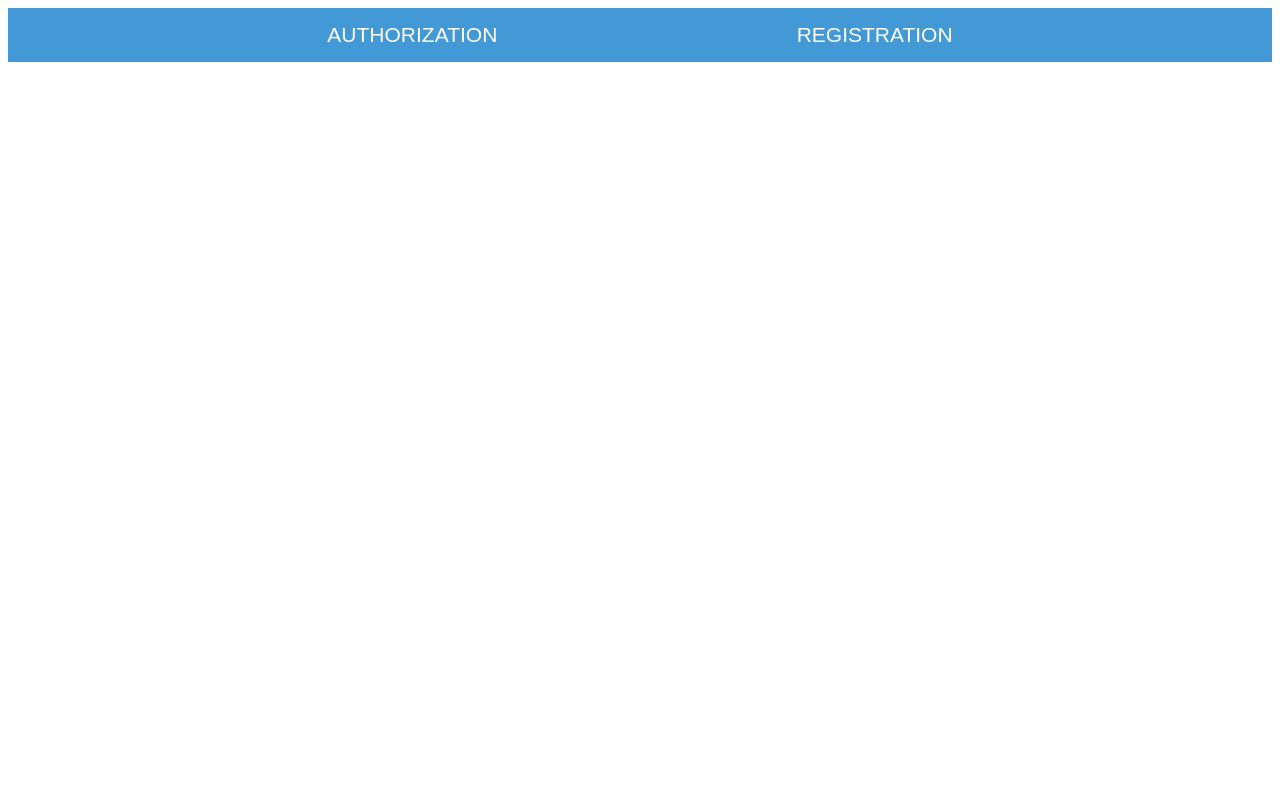
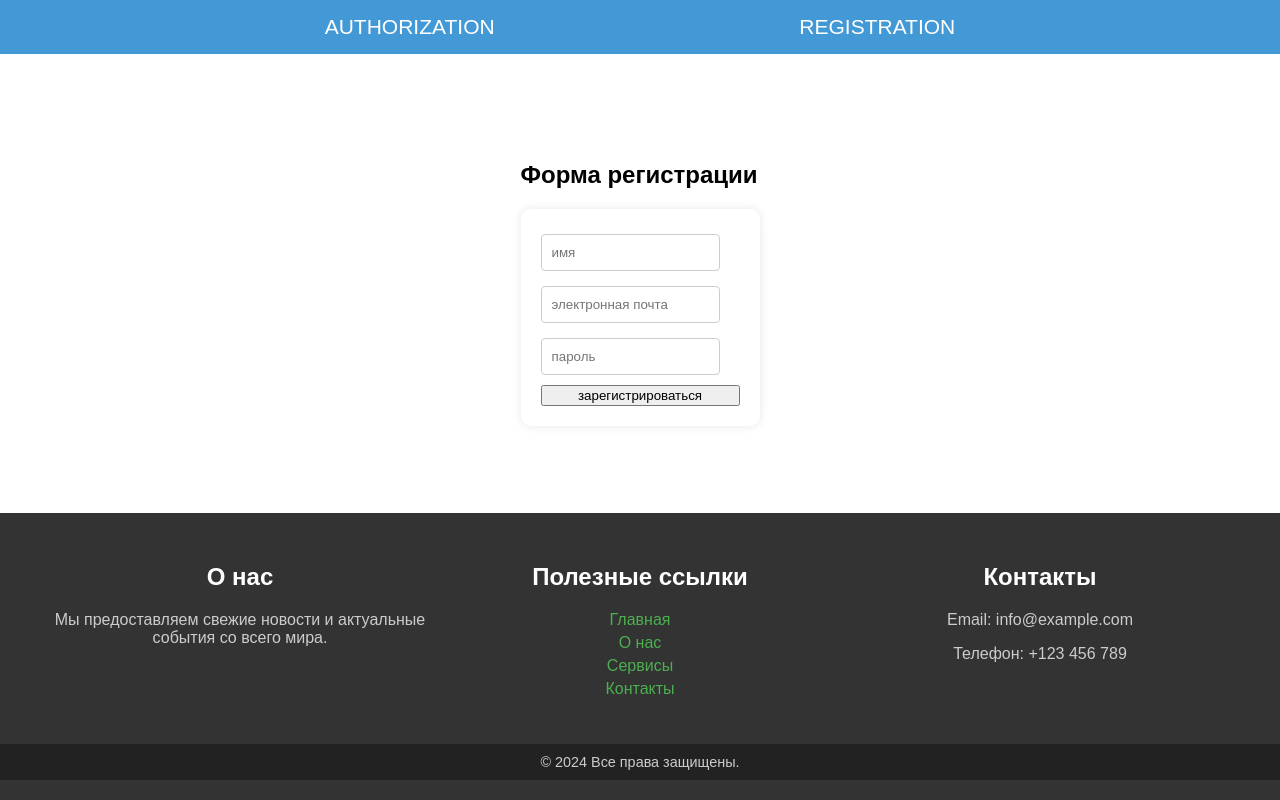
Before and after one commit to burberryonn/searchProject2, a React (Vite) app in the folder client/: page /registration in a window 1280 px wide. Before the commit this address led to /. Built offline with nearby package versions, Linux system fonts and the light colour scheme; no server answers.

Commit message:
mission complete

```diff
--- a/client/src/app/App.css
+++ b/client/src/app/App.css
@@ -1,17 +1,31 @@
-/* App.css */
+body, html {
+  margin: 0;
+  padding: 0;
+  height: 100%;
+  font-family: Arial, sans-serif;
+  display: flex;
+  flex-direction: column;
+}
 
 .App {
-  font-family: Arial, sans-serif;
+  display: flex;
+  flex-direction: column;
+  min-height: 100vh;
+}
+
+.content {
+  flex: 1;
+  display: flex;
+  justify-content: center;
+  align-items: center;
   padding: 20px;
-  background-color: #f4f4f4;
-  box-sizing: border-box;
-  padding: 0;
-  margin: 0;
 }
 
 h1 {
   text-align: center;
   color: #333;
+  margin-top: 20px;
+  font-size: 2.5em;
 }
 
 form {
@@ -21,6 +35,8 @@ form {
   box-shadow: 0 0 10px rgba(0, 0, 0, 0.1);
   max-width: 600px;
   margin: 0 auto;
+  display: flex;
+  flex-direction: column;
 }
 
 .form-group {
@@ -102,8 +118,121 @@ input {
   text-decoration: underline;
 }
 
+.loader-container {
+  display: flex;
+  justify-content: center;
+  align-items: center;
+  height: 100vh;
+}
+
+.loader {
+  width: 40px;
+  aspect-ratio: 1;
+  position: relative;
+}
+
+.loader:before,
+.loader:after {
+  content: "";
+  position: absolute;
+  top: 0;
+  left: 0;
+  margin: -8px 0 0 -8px;
+  width: 16px;
+  aspect-ratio: 1;
+  background: #3FB8AF;
+  animation: l2-1 2s infinite, l2-2 1s infinite;
+}
+
+.loader:after {
+  background: #FF3D7F;
+  animation-delay: -1s, 0s;
+}
+
+@keyframes l2-1 {
+  0% { top: 0; left: 0; }
+  25% { top: 100%; left: 0; }
+  50% { top: 100%; left: 100%; }
+  75% { top: 0; left: 100%; }
+  100% { top: 0; left: 0; }
+}
+
+@keyframes l2-2 {
+  40%, 50% { transform: rotate(0.25turn) scale(0.5); }
+  100% { transform: rotate(0.5turn) scale(1); }
+}
+
+footer {
+  background-color: #333;
+  color: #fff;
+  padding: 20px 0;
+  text-align: center;
+  position: relative;
+  bottom: 0;
+  width: 100%;
+}
+
+.footer-content {
+  display: flex;
+  justify-content: space-around;
+  max-width: 1200px;
+  margin: 0 auto;
+  padding: 20px;
+  flex-wrap: wrap;
+}
+
+.footer-section {
+  flex: 1;
+  margin: 10px;
+  min-width: 200px;
+}
+
+.footer-section h2 {
+  margin-top: 0;
+  font-size: 1.5em;
+  color: #fff;
+}
+
+.footer-section p, .footer-section ul {
+  color: #ccc;
+}
+
+.footer-section ul {
+  list-style: none;
+  padding: 0;
+}
+
+.footer-section ul li {
+  margin: 5px 0;
+}
+
+.footer-section ul li a {
+  color: #4caf50;
+  text-decoration: none;
+}
+
+.footer-section ul li a:hover {
+  text-decoration: underline;
+}
+
+.footer-bottom {
+  background-color: #222;
+  color: #ccc;
+  padding: 10px;
+  font-size: 0.9em;
+}
+
 @media (max-width: 768px) {
   .news-container {
     grid-template-columns: 1fr;
   }
+
+  .footer-content {
+    flex-direction: column;
+    align-items: center;
+  }
+
+  .footer-section {
+    margin: 20px 0;
+  }
 }
--- a/client/src/app/App.jsx
+++ b/client/src/app/App.jsx
@@ -5,13 +5,13 @@ import Loader from "../ui/Loader";
 import Registration from "../registration/Registration";
 import Navbar from "../component/Navbar";
 import { useUser } from "../context/userContext";
-import { useNavigate } from "react-router-dom";
-import axiosInstance, { setAccessToken } from '../../services/axiosInstance';
+import { Outlet, useNavigate } from "react-router-dom";
+import axiosInstance, { setAccessToken } from "../../services/axiosInstance";
+import Footer from "../component/Footer";
 
 function App() {
   const navigate = useNavigate();
   const { user, setUser } = useUser();
-  const [loading, setLoading] = useState(true);
 
   const checkUser = async () => {
     try {
@@ -20,24 +20,20 @@ function App() {
       setAccessToken(data.accessToken);
     } catch (error) {
       console.error("Ошибка при обновлении токена:", error);
-      navigate("/"); // Перенаправление на страницу логина
-    } finally {
-      setLoading(false);
     }
   };
 
   useEffect(() => {
     checkUser();
-  }, []);
-
-  if (loading) {
-    return <Loader />;
-  }
+  }, [setUser]);
 
   return (
     <div className="App">
       <Navbar />
-      {/* Другие компоненты */}
+      <div className="content">
+        <Outlet />
+      </div>
+      <Footer />
     </div>
   );
 }
--- /dev/null
+++ b/client/src/component/Footer.css
@@ -0,0 +1,68 @@
+.footer {
+    background-color: #333;
+    color: #fff;
+    padding: 20px 0;
+    text-align: center;
+
+  }
+
+  .footer-content {
+    display: flex;
+    justify-content: space-around;
+    max-width: 1200px;
+    margin: 0 auto;
+    padding: 20px;
+    flex-wrap: wrap;
+  }
+
+  .footer-section {
+    flex: 1;
+    margin: 10px;
+    min-width: 200px;
+  }
+
+  .footer-section h2 {
+    margin-top: 0;
+    font-size: 1.5em;
+    color: #fff;
+  }
+
+  .footer-section p, .footer-section ul {
+    color: #ccc;
+  }
+
+  .footer-section ul {
+    list-style: none;
+    padding: 0;
+  }
+
+  .footer-section ul li {
+    margin: 5px 0;
+  }
+
+  .footer-section ul li a {
+    color: #4caf50;
+    text-decoration: none;
+  }
+
+  .footer-section ul li a:hover {
+    text-decoration: underline;
+  }
+
+  .footer-bottom {
+    background-color: #222;
+    color: #ccc;
+    padding: 10px;
+    font-size: 0.9em;
+  }
+
+  @media (max-width: 768px) {
+    .footer-content {
+      flex-direction: column;
+      align-items: center;
+    }
+
+    .footer-section {
+      margin: 20px 0;
+    }
+  }
--- /dev/null
+++ b/client/src/component/Footer.jsx
@@ -0,0 +1,34 @@
+import React from 'react';
+import '../app/App.css'
+
+function Footer() {
+  return (
+    <footer className="footer">
+      <div className="footer-content">
+        <div className="footer-section about">
+          <h2>О нас</h2>
+          <p>Мы предоставляем свежие новости и актуальные события со всего мира.</p>
+        </div>
+        <div className="footer-section links">
+          <h2>Полезные ссылки</h2>
+          <ul>
+            <li><a href="/">Главная</a></li>
+            <li><a href="#about">О нас</a></li>
+            <li><a href="#services">Сервисы</a></li>
+            <li><a href="#contact">Контакты</a></li>
+          </ul>
+        </div>
+        <div className="footer-section contact">
+          <h2>Контакты</h2>
+          <p>Email: info@example.com</p>
+          <p>Телефон: +123 456 789</p>
+        </div>
+      </div>
+      <div className="footer-bottom">
+        &copy; 2024 Все права защищены.
+      </div>
+    </footer>
+  );
+}
+
+export default Footer;
--- a/client/src/component/Navbar.jsx
+++ b/client/src/component/Navbar.jsx
@@ -1,19 +1,39 @@
-import React from "react";
-import { Link, Outlet } from "react-router-dom";
+import React, { useEffect, useState } from "react";
+import { Link, Outlet, useNavigate } from "react-router-dom";
 import "./Navbar.css";
 import { useUser } from "../context/userContext";
 import axios from "axios";
 import { setAccessToken } from "../../services/axiosInstance";
+import Loader from "../ui/Loader";
+
 function Navbar() {
+  const navigate = useNavigate();
   const { user, setUser } = useUser();
+  const [loaders, setLoader] = useState(false);
+
   const onHandleLogOut = async () => {
     const { data } = await axios.get("api/auth/logout");
     if (data.message === "success") {
       setAccessToken(undefined);
       setUser(undefined);
+      navigate("/");
     }
   };
+
+  const loader = () => {
+    setTimeout(() => {
+      setLoader((prev) => !prev);
+    }, 1500);
+  };
+
+  useEffect(() => {
+    loader();
+  }, []);
   return (
+    <>
+      {!loaders ? (
+        <Loader></Loader>
+      ) : (
         <>
           <nav className="navbar">
             {user ? (
@@ -24,8 +44,7 @@ function Navbar() {
                 <Link to="/profile" className="nav-link">
                   PROFILE
                 </Link>
-            <button onClick={onHandleLogOut}>LOGOUT
-            </button>
+                <button onClick={onHandleLogOut}>LOGOUT</button>
               </>
             ) : (
               <>
@@ -38,7 +57,8 @@ function Navbar() {
               </>
             )}
           </nav>
-      <Outlet />
+        </>
+      )}
     </>
   );
 }
--- a/client/src/page/news/News.jsx
+++ b/client/src/page/news/News.jsx
@@ -2,6 +2,7 @@ import React, { useState } from "react";
 import Loader from "../../ui/Loader";
 import NewsCard from "./NewsCard";
 import axios from "axios";
+import axiosInstance from "../../../services/axiosInstance";
 function News() {
   const [news, setNews] = useState([]);
   const [positiveInput, setPositiveInput] = useState("");
@@ -59,6 +60,7 @@ function News() {
 
         setNews(data.news);
       }
+      const {data} = await axiosInstance('/')
     } catch (error) {
       setError("Ошибка сервера, новостей по данному запросу не найдено");
     } finally {
--- a/client/src/registration/Registration.jsx
+++ b/client/src/registration/Registration.jsx
@@ -3,6 +3,7 @@ import React from "react";
 import { useState } from "react";
 import { useUser } from "../context/userContext";
 import { useNavigate } from "react-router-dom";
+import axiosInstance from "../../services/axiosInstance";
 
 function Registration() {
   const navigate = useNavigate()
@@ -10,8 +11,8 @@ function Registration() {
   const {user, setUser} = useUser()
   const createNewUser = async (event) => {
     event.preventDefault();
-    const {data} = await axios.post("./api/auth/registration", form);
-    setUser(data.user)
+    const data= await axiosInstance.post("/auth/registration", form);
+    setUser(data.data.user)
     navigate('/profile')
     console.log(data)
   };
--- a/client/src/ui/Loader.jsx
+++ b/client/src/ui/Loader.jsx
@@ -1,7 +1,9 @@
 import React from'react';
 function Loader() {
   return (
-    <div className="loader"></div>
+    <div className="loader-container">
+      <div className="loader"></div>
+    </div>
   );
 }
 
```
Also changed, not shown: 2 other files (tests, documents, lock files or other folders). Lines whose indentation alone changed are shown as unchanged.
